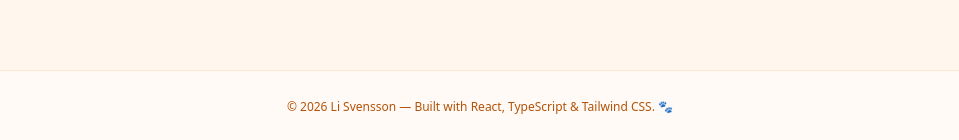
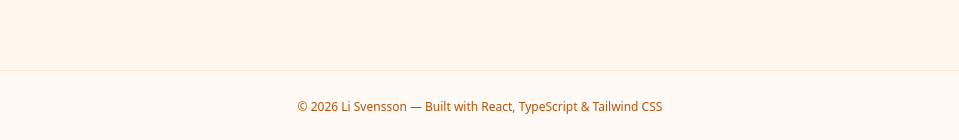
Before and after one commit to lisvensson/portfolio, a React (Vite) app: page / in a window 1280 px wide. Shown: the part 2731-2871 px from the top of the page, without its empty margins (160-1119 px from the left). Built offline with nearby package versions, Linux system fonts and the light colour scheme.

Commit message:
feat: wrap app with LanguageProvider, translate footer

```diff
--- a/src/App.tsx
+++ b/src/App.tsx
@@ -1,26 +1,23 @@
-import { useEffect, useState } from 'react';
-import Navbar from './components/Navbar';
-import Hero from './components/Hero';
-import About from './components/About';
-import Skills from './components/Skills';
-import Projects from './components/Projects';
-import Contact from './components/Contact';
+import { useEffect, useState } from "react";
+import { LanguageProvider, useT } from "./context/LanguageContext";
+import Navbar from "./components/Navbar";
+import Hero from "./components/Hero";
+import About from "./components/About";
+import Skills from "./components/Skills";
+import Projects from "./components/Projects";
+import Contact from "./components/Contact";
 
-export default function App() {
-  const [darkMode, setDarkMode] = useState<boolean>(() => {
-    const stored = localStorage.getItem('darkMode');
-    if (stored !== null) return stored === 'true';
-    return window.matchMedia('(prefers-color-scheme: dark)').matches;
-  });
-
-  useEffect(() => {
-    document.documentElement.classList.toggle('dark', darkMode);
-    localStorage.setItem('darkMode', String(darkMode));
-  }, [darkMode]);
-
+function AppShell({
+  darkMode,
+  toggleDark,
+}: {
+  darkMode: boolean;
+  toggleDark: () => void;
+}) {
+  const t = useT();
   return (
     <div className="bg-warm-base dark:bg-dark-base text-warm-dark dark:text-orange-100 transition-colors duration-300">
-      <Navbar darkMode={darkMode} toggleDark={() => setDarkMode(d => !d)} />
+      <Navbar darkMode={darkMode} toggleDark={toggleDark} />
       <main>
         <Hero />
         <About />
@@ -29,8 +26,27 @@ export default function App() {
         <Contact />
       </main>
       <footer className="py-7 text-center text-xs text-amber-700 dark:text-amber-600 border-t border-warm-border dark:border-orange-900/30 bg-warm-base dark:bg-dark-base">
-        © 2026 Li Svensson — Built with React, TypeScript &amp; Tailwind CSS. 🐾
+        {t.footer}
       </footer>
     </div>
   );
 }
+
+export default function App() {
+  const [darkMode, setDarkMode] = useState<boolean>(() => {
+    const stored = localStorage.getItem("darkMode");
+    if (stored !== null) return stored === "true";
+    return window.matchMedia("(prefers-color-scheme: dark)").matches;
+  });
+
+  useEffect(() => {
+    document.documentElement.classList.toggle("dark", darkMode);
+    localStorage.setItem("darkMode", String(darkMode));
+  }, [darkMode]);
+
+  return (
+    <LanguageProvider>
+      <AppShell darkMode={darkMode} toggleDark={() => setDarkMode((d) => !d)} />
+    </LanguageProvider>
+  );
+}
```
